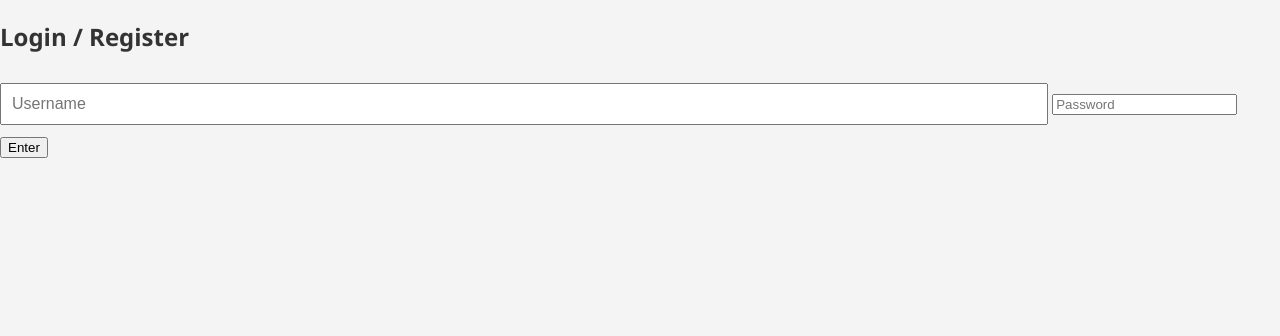
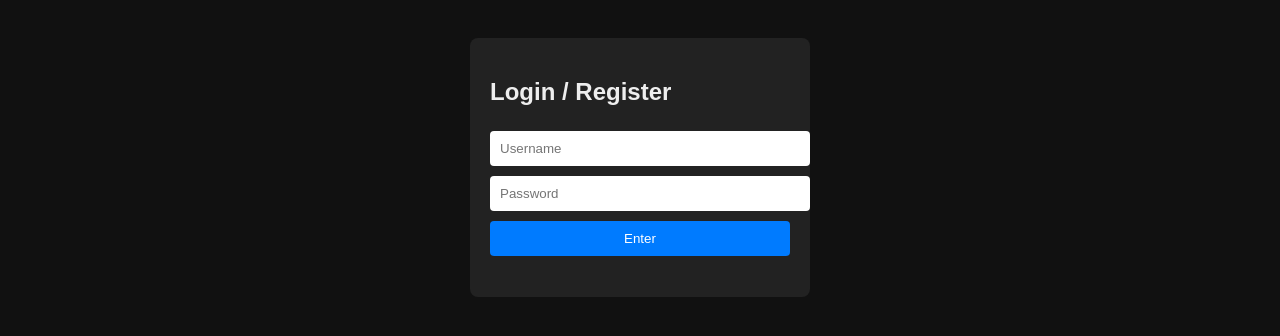
Before and after one commit to Tbirtsh/stealthchat, a website: page public/index.html in a window 1280 px wide. Drawn offline with nearby package versions, Linux system fonts and the light colour scheme.

Commit message:
Update style.css

```diff
--- a/public/style.css
+++ b/public/style.css
@@ -1,44 +1,43 @@
 body {
-    margin: 0;
-    font-family: 'Segoe UI', sans-serif;
-    background-color: #f4f4f4;
-    color: #333;
+    font-family: Arial, sans-serif;
+    background: #111;
+    color: #eee;
+    display: flex;
+    flex-direction: column;
+    align-items: center;
+    padding-top: 30px;
 }
 
-#login-screen, #chat-screen {
-    max-width: 600px;
-    margin: 50px auto;
-    text-align: center;
+#login, #chat {
+    background: #222;
+    padding: 20px;
+    border-radius: 8px;
+    width: 300px;
 }
 
-#username, #messageInput {
-    width: 80%;
+input, button {
+    margin: 5px 0;
     padding: 10px;
-    font-size: 16px;
-    margin: 10px 0;
+    width: 100%;
+    border: none;
+    border-radius: 4px;
 }
 
-#enter-chat {
-    padding: 10px 20px;
-    font-size: 16px;
+button {
+    background-color: #007bff;
+    color: white;
     cursor: pointer;
 }
 
-#chat-window {
-    height: 400px;
-    border: 1px solid #ccc;
-    padding: 10px;
-    background-color: #fff;
-    overflow-y: auto;
-    text-align: left;
-    margin-bottom: 10px;
+button:hover {
+    background-color: #0056b3;
 }
 
-.message {
-    margin: 5px 0;
+.chat-box {
+    height: 300px;
+    overflow-y: scroll;
+    border: 1px solid #444;
+    padding: 10px;
+    margin-bottom: 10px;
+    background: #000;
 }
-
-.timestamp {
-    color: gray;
-    font-size: 0.9em;
-}
```
